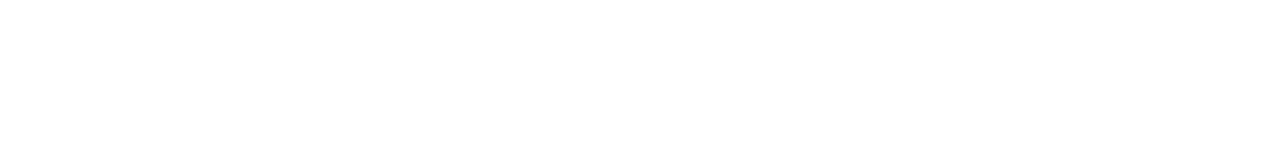
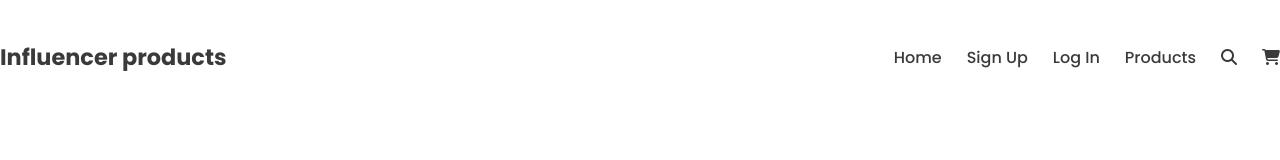
Before and after one commit to Mahfuz5634/-Influencer-Gear, a plain HTML site: page index.html in a window 1280 px wide. Drawn offline with Linux system fonts and the light colour scheme.

Commit message:
added navbar

```diff
--- a/index.html
+++ b/index.html
@@ -4,8 +4,28 @@
     <meta charset="UTF-8">
     <meta name="viewport" content="width=device-width, initial-scale=1.0">
     <title>Influencer-Gear</title>
+    <link rel="stylesheet" href="https://cdnjs.cloudflare.com/ajax/libs/font-awesome/6.7.2/css/all.min.css" integrity="sha512-Evv84Mr4kqVGRNSgIGL/F/aIDqQb7xQ2vcrdIwxfjThSH8CSR7PBEakCr51Ck+w+/U6swU2Im1vVX0SVk9ABhg==" crossorigin="anonymous" referrerpolicy="no-referrer" />
+    <link rel="preconnect" href="https://fonts.googleapis.com">
+    <link rel="preconnect" href="https://fonts.gstatic.com" crossorigin>
+    <link href="https://fonts.googleapis.com/css2?family=Poppins:ital,wght@0,100;0,200;0,300;0,400;0,500;0,600;0,700;0,800;0,900;1,100;1,200;1,300;1,400;1,500;1,600;1,700;1,800;1,900&display=swap" rel="stylesheet">
+    <link rel="stylesheet" href="./style.css">
 </head>
 <body>
+    <nav class="navbar">
+        <h4 class="common-font">Influencer products</h4>
+        <ul class="navbar-list common-font">
+            <li><a href=""  class="common-color">Home</a></li>
+            <li><a href=""  class="common-color">Sign Up</a></li>
+            <li><a href=""  class="common-color">Log In</a></li>
+            <li><a href=""  class="common-color">Products</a></li>
+            <li><i  class="fa-solid fa-magnifying-glass common-color"></i></li>
+            <li><i  class="fa-solid fa-cart-shopping common-color"></i></li>
+           </ul>
 
+    </nav>
+
+    <main>
+
+    </main>
 </body>
 </html>
--- a/style.css
+++ b/style.css
@@ -0,0 +1,40 @@
+*{
+    margin: 0;
+    padding: 0;
+    box-sizing: border-box;
+}
+
+.common-font{
+    font-family: "Poppins", sans-serif;
+}
+
+
+.navbar{
+    max-width: 1280px;
+    margin: 0 auto;
+    display: flex;
+    justify-content: center;
+    align-items: center;
+    justify-content: space-between;
+    margin-top: 40px;
+}
+.navbar-list li{
+   list-style: none;
+   font-size: 1rem;
+   font-weight: 500;
+
+}
+.navbar-list a{
+    text-decoration: none;
+}
+.navbar-list{
+    display: flex;
+    gap: 25px;
+}
+.navbar h4{
+    font-size: 1.40rem;
+    color: #3A3A3A;
+}
+.common-color{
+    color: #3A3A3A;
+}
```
